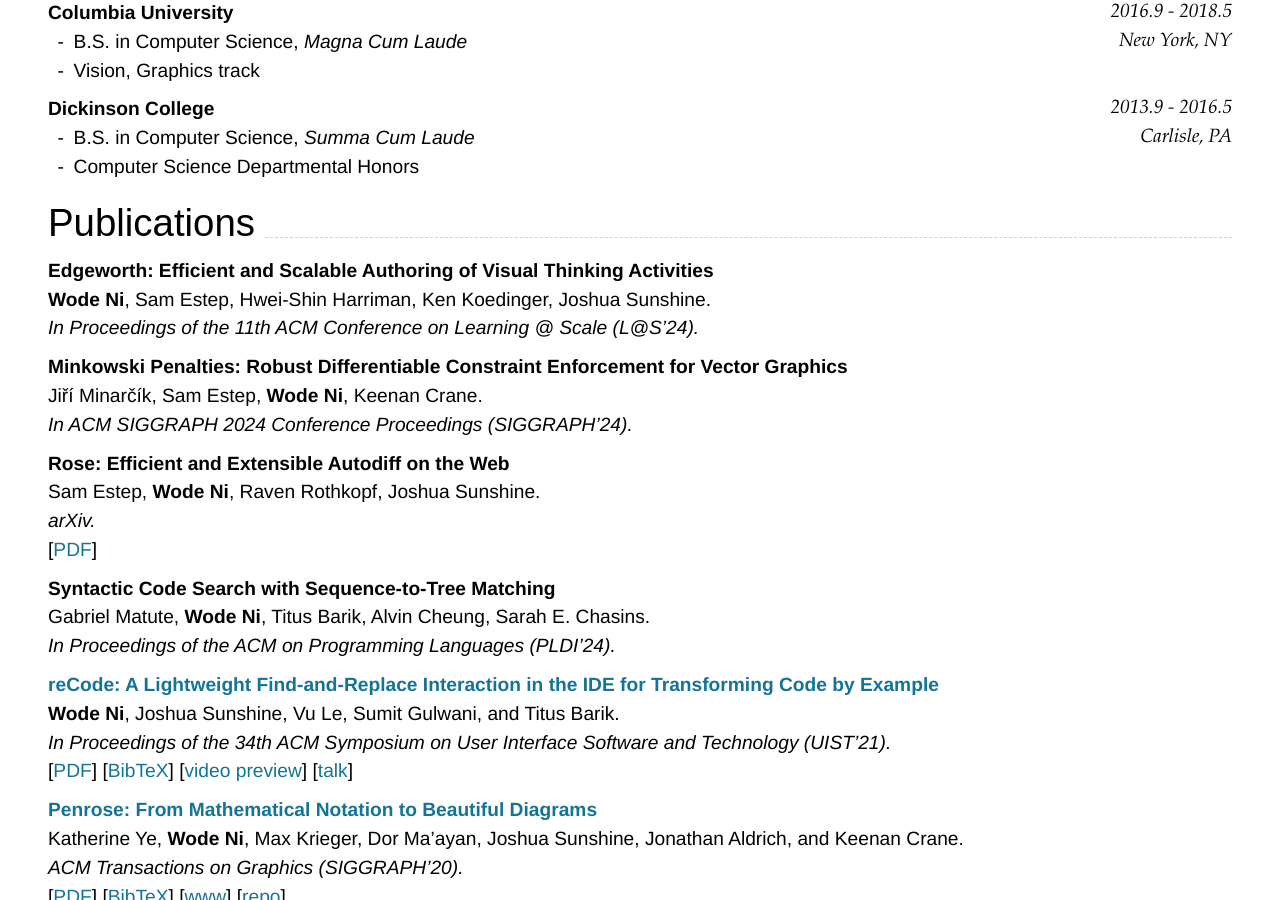
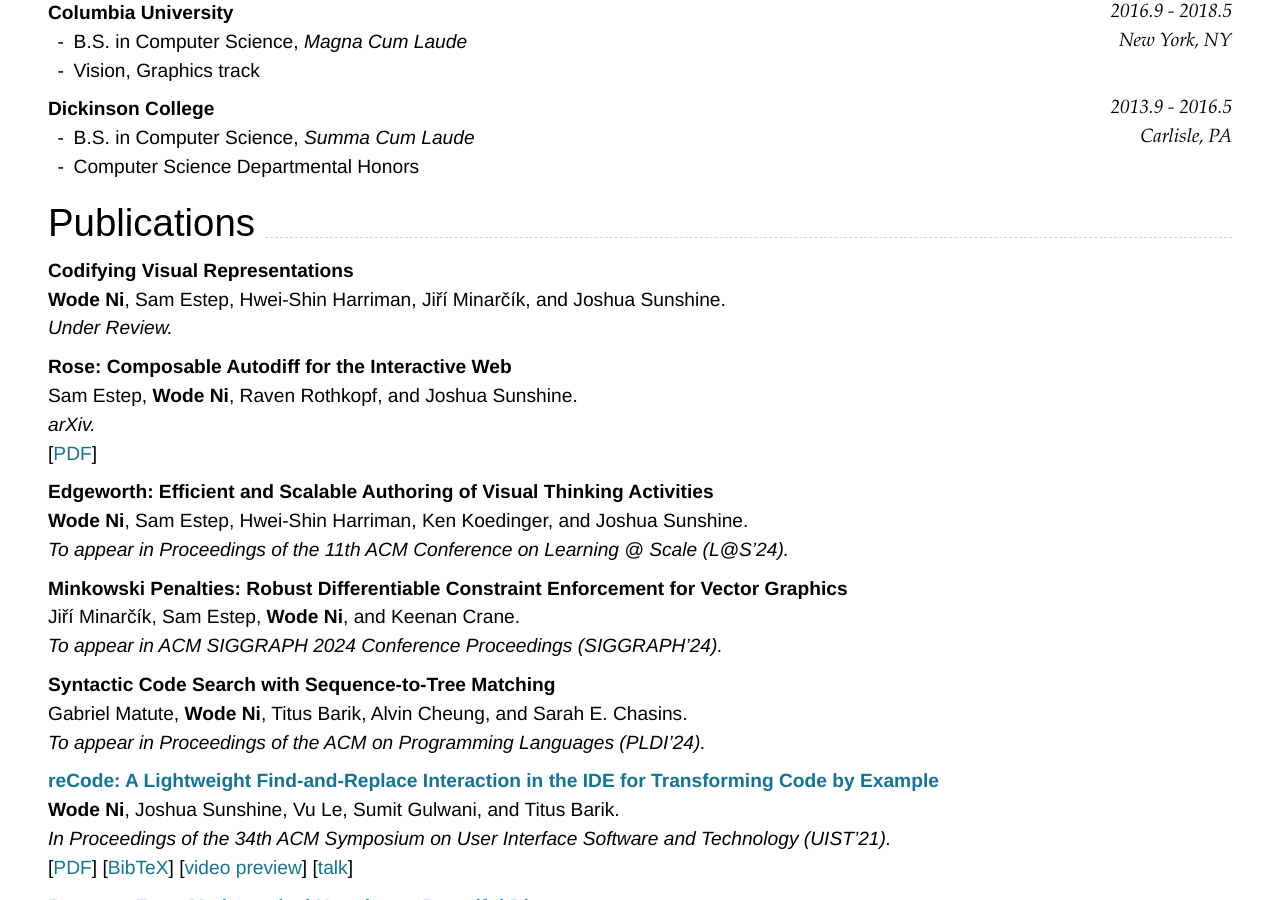
Before and after one commit to wodeni/nimo-markdown-cv, a Jekyll site: the page built from index.md, in a window 1280 px wide and 900 px high, scrolled down 416 px. Built offline with Jekyll 4.4.1, drawn with Linux system fonts in a browser that asks for light colours; nearby versions of some CDN libraries; some of the changed text lies outside the part shown.

Commit message:
chore: add patent, fellowship, and other minor changes

```diff
--- a/index.md
+++ b/index.md
@@ -53,22 +53,26 @@
 
 ## Publications
 
-### **Edgeworth: Efficient and Scalable Authoring of Visual Thinking Activities**
-**Wode Ni**, Sam Estep, Hwei-Shin Harriman, Ken Koedinger, Joshua Sunshine. <br>
-_In Proceedings of the 11th ACM Conference on Learning @ Scale (L@S'24)._
+### **Codifying Visual Representations**
+**Wode Ni**, Sam Estep, Hwei-Shin Harriman, Jiří Minarčík, and Joshua Sunshine. <br>
+_Under Review._
 
-### **Minkowski Penalties: Robust Differentiable Constraint Enforcement for Vector Graphics**
-Jiří Minarčík, Sam Estep, **Wode Ni**, Keenan Crane. <br>
-_In ACM SIGGRAPH 2024 Conference Proceedings (SIGGRAPH'24)._ <br>
-
-### **Rose: Efficient and Extensible Autodiff on the Web**
-Sam Estep, **Wode Ni**, Raven Rothkopf, Joshua Sunshine. <br>
+### **Rose: Composable Autodiff for the Interactive Web**
+Sam Estep, **Wode Ni**, Raven Rothkopf, and Joshua Sunshine. <br>
 _arXiv._ <br>
 [[PDF](https://arxiv.org/pdf/2402.17743.pdf)]
 
+### **Edgeworth: Efficient and Scalable Authoring of Visual Thinking Activities**
+**Wode Ni**, Sam Estep, Hwei-Shin Harriman, Ken Koedinger, and Joshua Sunshine. <br>
+_To appear in Proceedings of the 11th ACM Conference on Learning @ Scale (L@S'24)._
+
+### **Minkowski Penalties: Robust Differentiable Constraint Enforcement for Vector Graphics**
+Jiří Minarčík, Sam Estep, **Wode Ni**, and Keenan Crane. <br>
+_To appear in ACM SIGGRAPH 2024 Conference Proceedings (SIGGRAPH'24)._ <br>
+
 ### **Syntactic Code Search with Sequence-to-Tree Matching**
-Gabriel Matute, **Wode Ni**, Titus Barik, Alvin Cheung, Sarah E. Chasins.<br>
-_In Proceedings of the ACM on Programming Languages (PLDI'24)._ <br>
+Gabriel Matute, **Wode Ni**, Titus Barik, Alvin Cheung, and Sarah E. Chasins.<br>
+_To appear in Proceedings of the ACM on Programming Languages (PLDI'24)._ <br>
 
 ### [**reCode: A Lightweight Find-and-Replace Interaction in the IDE for Transforming Code by Example**]({{ page.homepage.url }}/assets/uist-21-recode.pdf)
 **Wode Ni**, Joshua Sunshine, Vu Le, Sumit Gulwani, and Titus Barik.<br>
@@ -130,17 +134,23 @@
 **Wode Ni**.<br> _Dickinson College Honors Theses. Paper 221._<br>
 [[PDF]({{ page.homepage.url }}/assets/superres.pdf)]
 
+## Patent
+
+Titus Barik, Gustavo Soares, Piyush Arora, Peter Groenewegen, Sumit Gulwani, Ameya Ketkar, Vu Le, **Wode Ni**, David Pugh, Arjun Radhakrishna, Ivan Radicek, Ashish Tiwari, Mark Wilson-Thomas. Edit automation using an anchor target list. *US Patent 2024/11941372 B2 2024*.
+
+Gustavo Soares, Piyush Arora, Titus Barik, Peter Groenewegen, Sumit Gulwani, Ameya Ketkar, Vu Le, **Wode Ni**, David Pugh, Arjun Radhakrishna, Ivan Radicek, Ashish Tiwari, Mark Wilson-Thomas. Edit automation using a temporal edit pattern.  *US Patent 2024/11875136 B2	2024*.
+
 ## Experience
 ### **Apple** `2022.5 - 2022.9`
 
 _Research Intern - Machine Intelligence_<br>
 
-At [Apple AI/ML](https://machinelearning.apple.com/), I worked on prototypes and features to improve the developer experience.
+At [Apple AI/ML](https://machinelearning.apple.com/), I worked on prototypes and features to improve the developer experience. Shipped [improved Swift code completion](https://developer.apple.com/documentation/xcode-release-notes/xcode-14_3-release-notes#Source-Editor) in Xcode and designed an syntactic code search algorithm published at PLDI'24.
 
 ### **Microsoft Research** `2020.5 - 2020.8`
 
 _Research Intern_<br>
-Worked with the [PROSE](https://www.microsoft.com/en-us/research/group/prose/) team (mentored by [Titus Barik](https://www.barik.net/)) on improving developer productivity in Visual Studio Code. I interviewed developers to elicit their needs for code transformation tools in editors. Inspired by the empirical data and relevant work in program synthesis, I designed **reCode**, an interaction model for rapidly performing complex code transformation using the familiar find-and-replace experience.
+Worked with the [PROSE](https://www.microsoft.com/en-us/research/group/prose/) team (mentored by [Titus Barik](https://www.barik.net/)) on improving developer productivity in Visual Studio Code. I interviewed developers to elicit their needs for code transformation tools in editors. Inspired by the empirical data and relevant work in program synthesis, I designed **reCode**, an interaction model for rapidly performing complex code transformation using the familiar find-and-replace experience, published at UIST'21.
 
 ### **Carnegie Mellon University, Research Experiences for Undergraduate** `2017.5 - 2017.8`
 
```
Also changed, not shown: other parts of index.md (+7 -5 lines).
